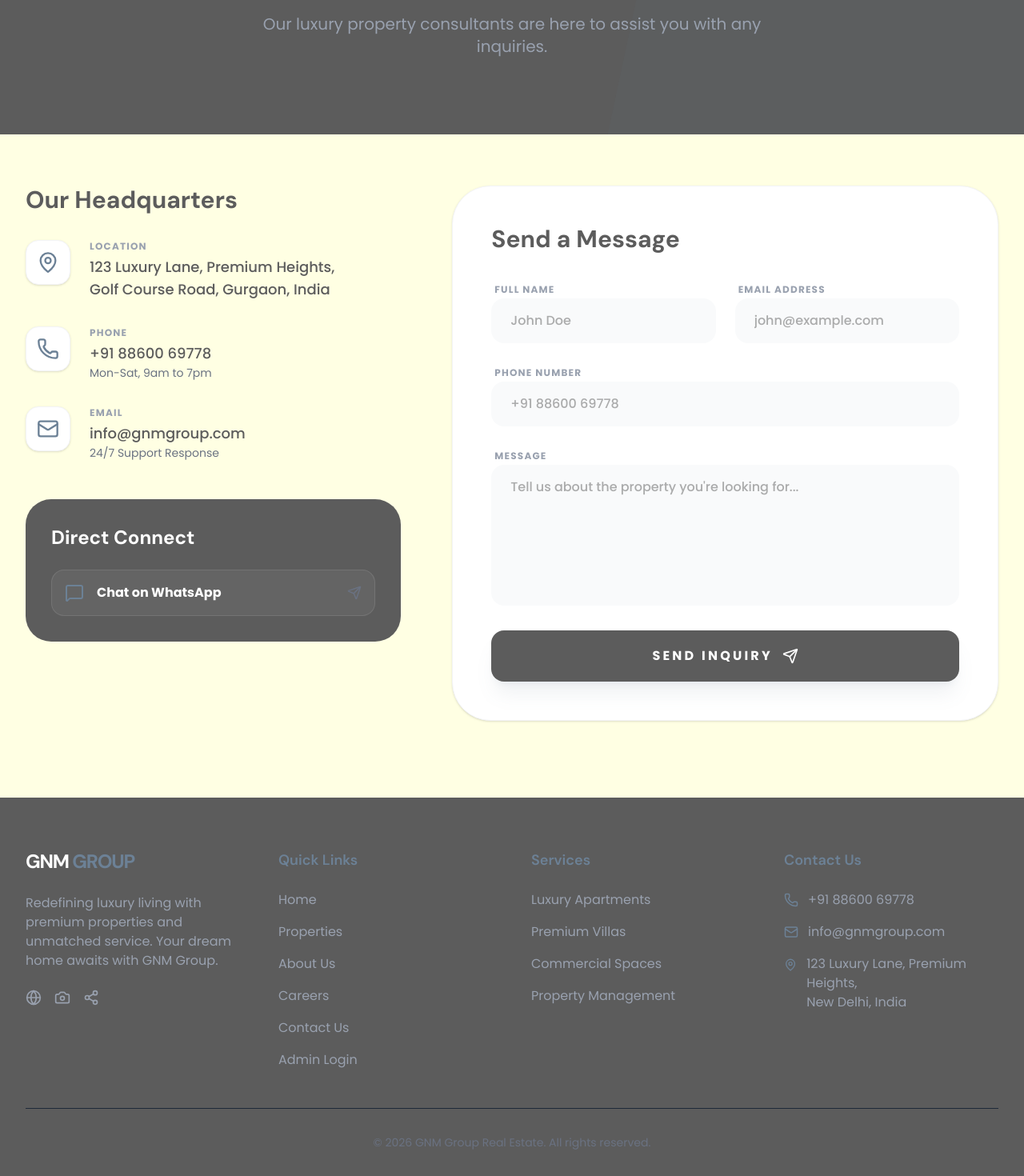
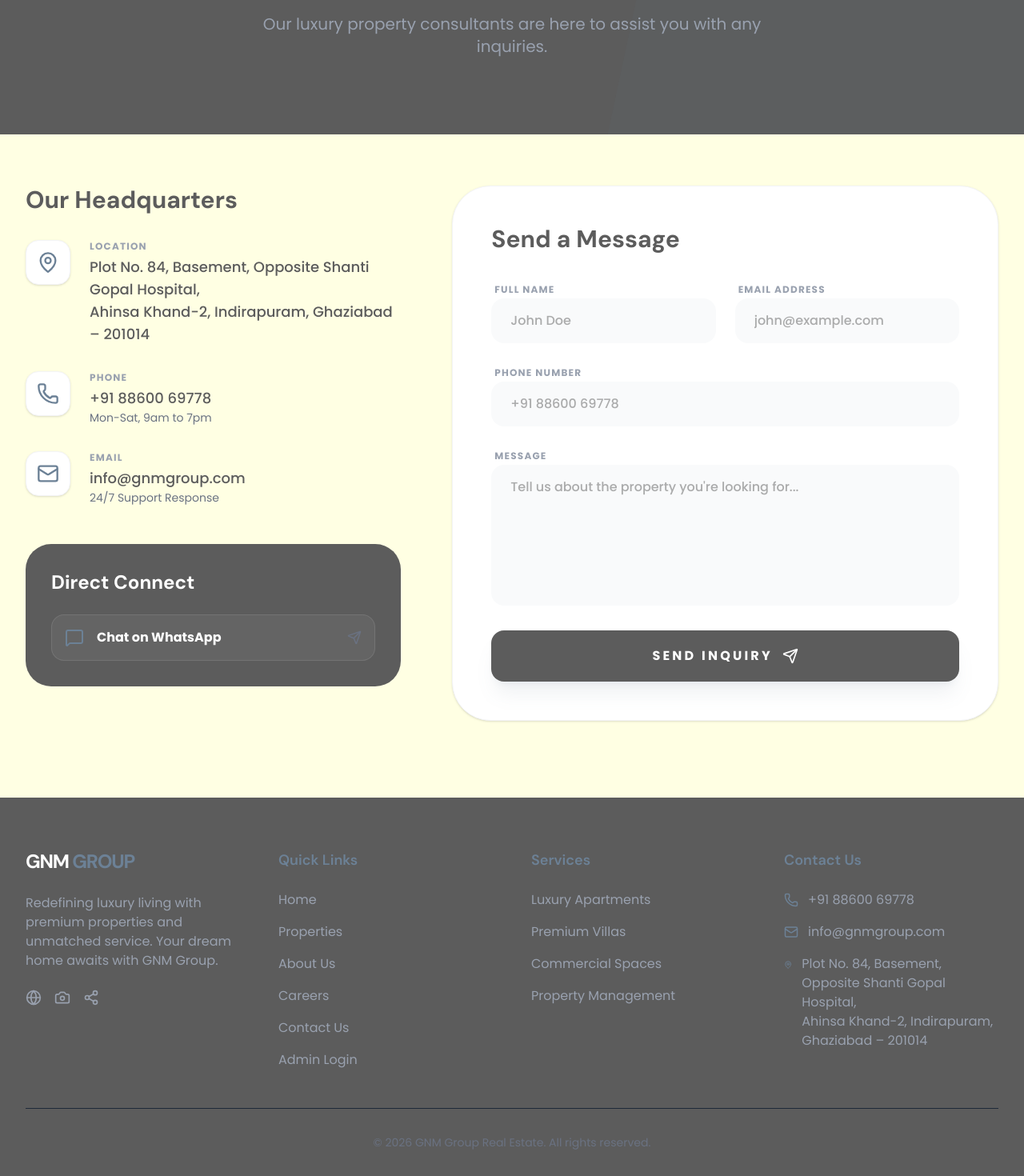
Before and after one commit to Sunny3017/GNM-GROUP---GROW-NEXT-MOVE-, a React (Vite) app in the folder frontend/: page /contact in a window 1280 px wide. Shown: the part 292-1762 px from the top of the page at 80% size. Built offline with nearby package versions, Linux system fonts and the light colour scheme; no server answers; a web font is replaced by a local one.

Commit message:
Update company address

```diff
--- a/frontend/src/components/Footer.jsx
+++ b/frontend/src/components/Footer.jsx
@@ -60,7 +60,7 @@ const Footer = () => {
                             </li>
                             <li className="flex items-start text-gray-400">
                                 <MapPin size={18} className="mr-3 mt-1 text-gold" />
-                                <span>123 Luxury Lane, Premium Heights,<br />New Delhi, India</span>
+                                <span>Plot No. 84, Basement, Opposite Shanti Gopal Hospital,<br />Ahinsa Khand-2, Indirapuram, Ghaziabad – 201014</span>
                             </li>
                         </ul>
                     </div>
--- a/frontend/src/pages/Contact.jsx
+++ b/frontend/src/pages/Contact.jsx
@@ -55,7 +55,7 @@ const Contact = () => {
                                     </div>
                                     <div>
                                         <p className="text-gray-400 text-xs font-bold uppercase tracking-widest mb-1">Location</p>
-                                        <p className="text-lg font-medium text-primary-dark">123 Luxury Lane, Premium Heights,<br />Golf Course Road, Gurgaon, India</p>
+                                        <p className="text-lg font-medium text-primary-dark">Plot No. 84, Basement, Opposite Shanti Gopal Hospital,<br />Ahinsa Khand-2, Indirapuram, Ghaziabad – 201014</p>
                                     </div>
                                 </div>
 
```
